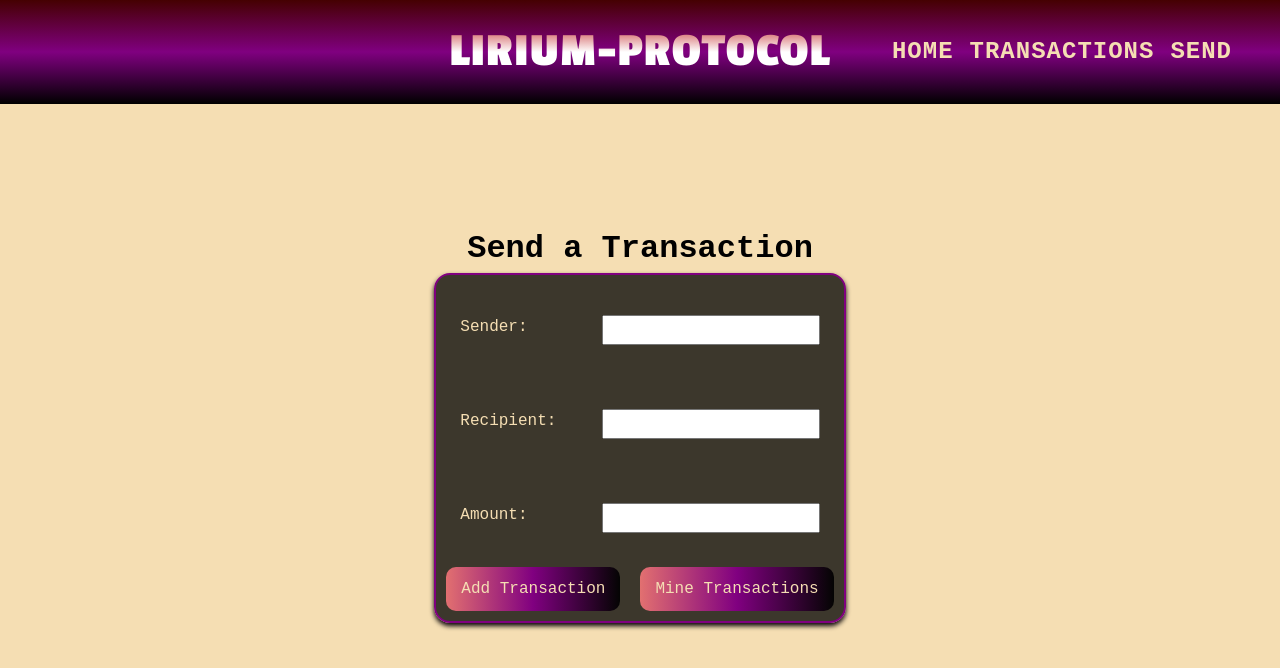
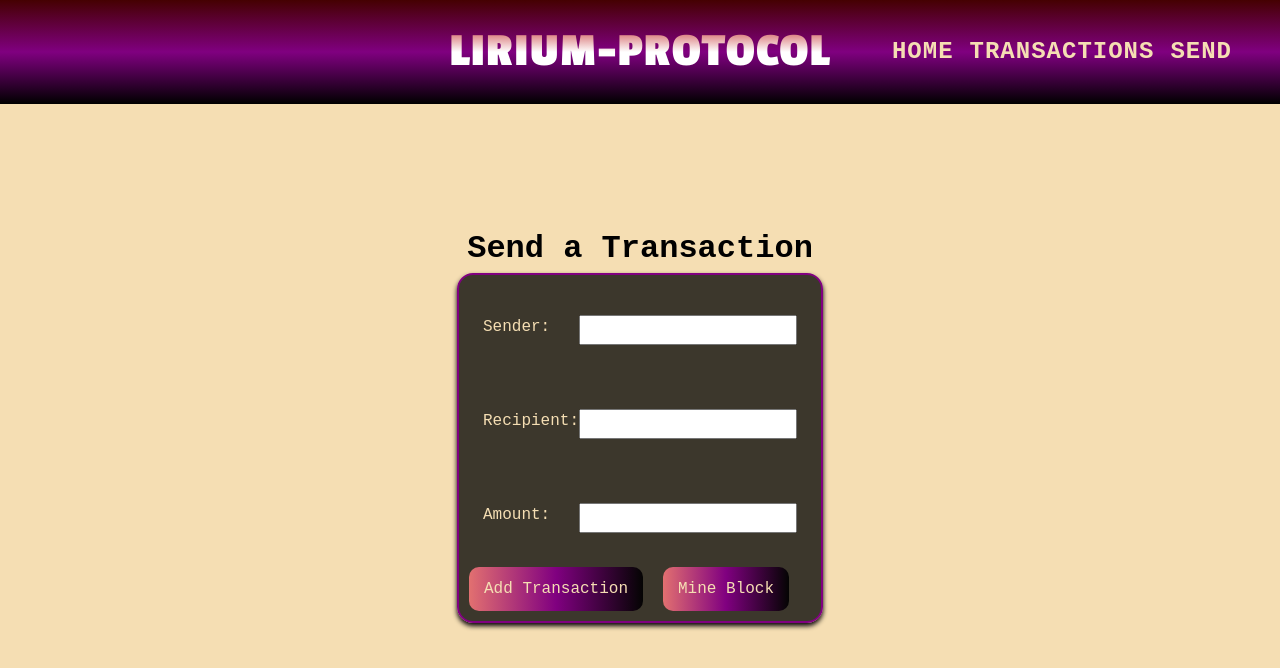
Before and after one commit to Nevto/DarkMatter, a React (Vite) app in the folder Lirium-frontend/: page /sendtransaction in a window 1280 px wide. Shown: the top 668 px of the page. Built offline with nearby package versions, Linux system fonts and the light colour scheme; a web font is replaced by a local one.

Commit message:
changed window alerts

```diff
--- a/Lirium-frontend/src/components/SendTransaction.jsx
+++ b/Lirium-frontend/src/components/SendTransaction.jsx
@@ -11,7 +11,7 @@ const SendTransaction = () => {
     try {
       const response = await sendTransaction(sender, recipient, amount);
       console.log(response);
-      window.alert('You successfully sent your transaction!');
+      window.alert('Successfully added transaction. Please mine the block to confirm');
       setSender('');
       setRecipient('');
       setAmount('');
@@ -24,7 +24,7 @@ const SendTransaction = () => {
   const handleMineBlock = async () => {
     try {
       const response = await mineBlock();
-      console.log('Mining result:', response);
+      window.alert('Block mined successfully and added to the blockchain.');
     } catch (error) {
       console.error('Error mining transactions:', error);
     }
@@ -47,7 +47,7 @@ const SendTransaction = () => {
           <input type="text" value={amount} onChange={(e) => setAmount(e.target.value)} />
         </div>
         <button type="submit">Add Transaction</button>
-        <button onClick={handleMineBlock}>Mine Transactions</button>
+        <button onClick={handleMineBlock}>Mine Block</button>
       </form>
     </div>
   );
```
